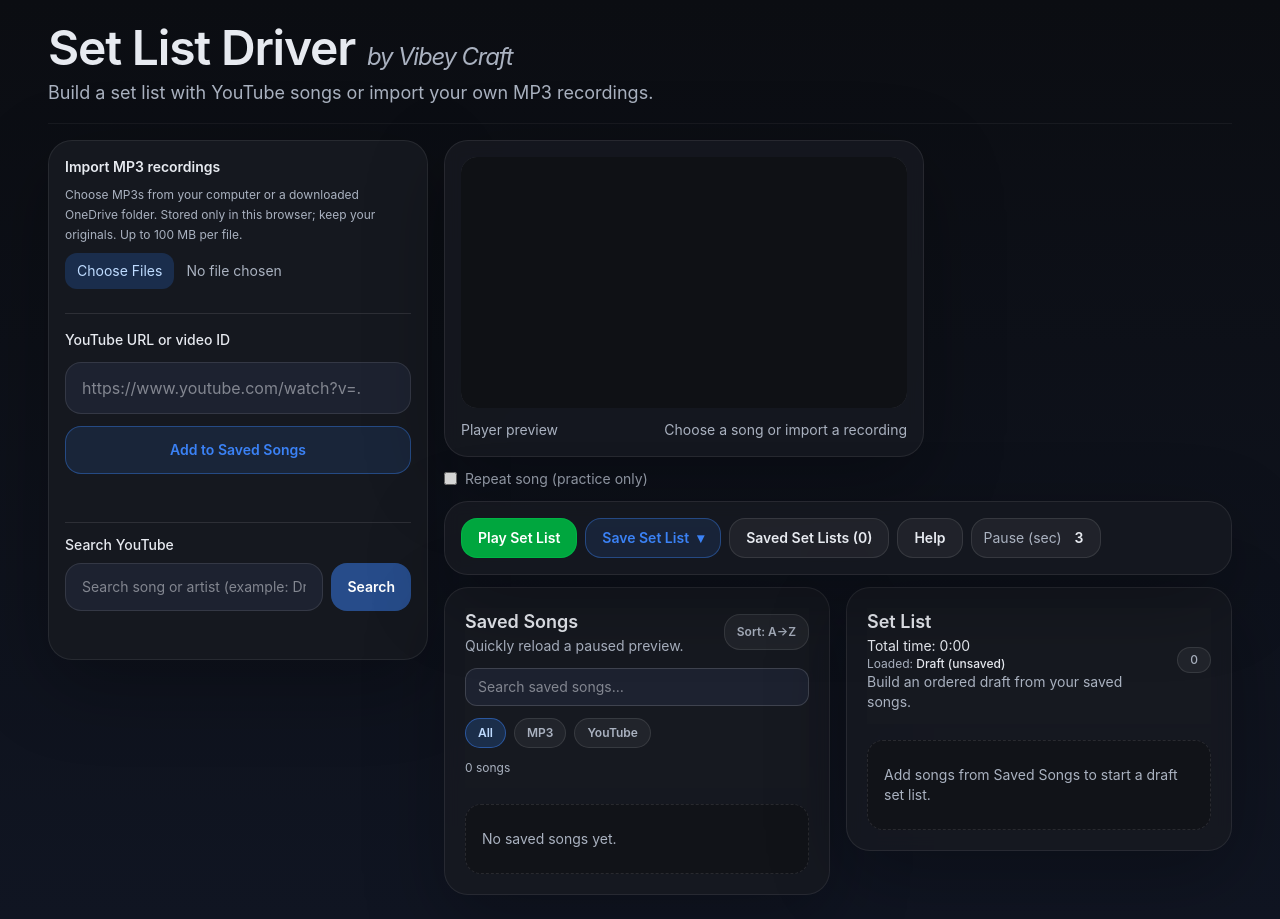
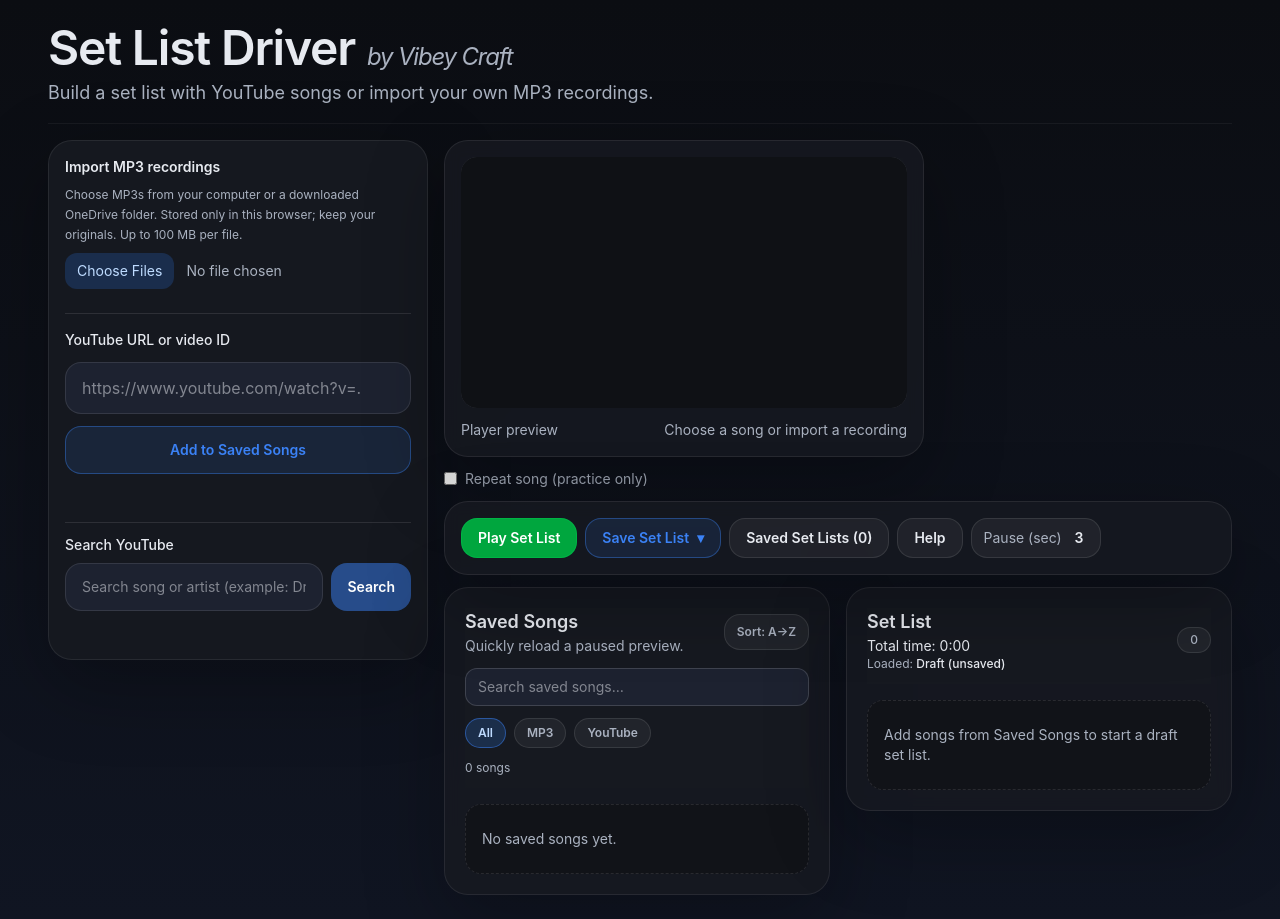
Before and after one commit to edtremsaga/vibey-set-list-2, a Next.js app: page / in a window 1280 px wide. Built offline with nearby package versions, Linux system fonts and the light colour scheme.

Commit message:
Remove redundant set list header description

```diff
--- a/components/SetList.tsx
+++ b/components/SetList.tsx
@@ -136,7 +136,6 @@ export default function SetList({
               {loadedSetName ?? "Draft (unsaved)"}
             </span>
           </p>
-          <p className="text-sm text-text1">Build an ordered draft from your saved songs.</p>
         </div>
         <span className="rounded-full border border-white/10 bg-white/5 px-3 py-1 text-xs font-medium text-text1">
           {items.length}
```
